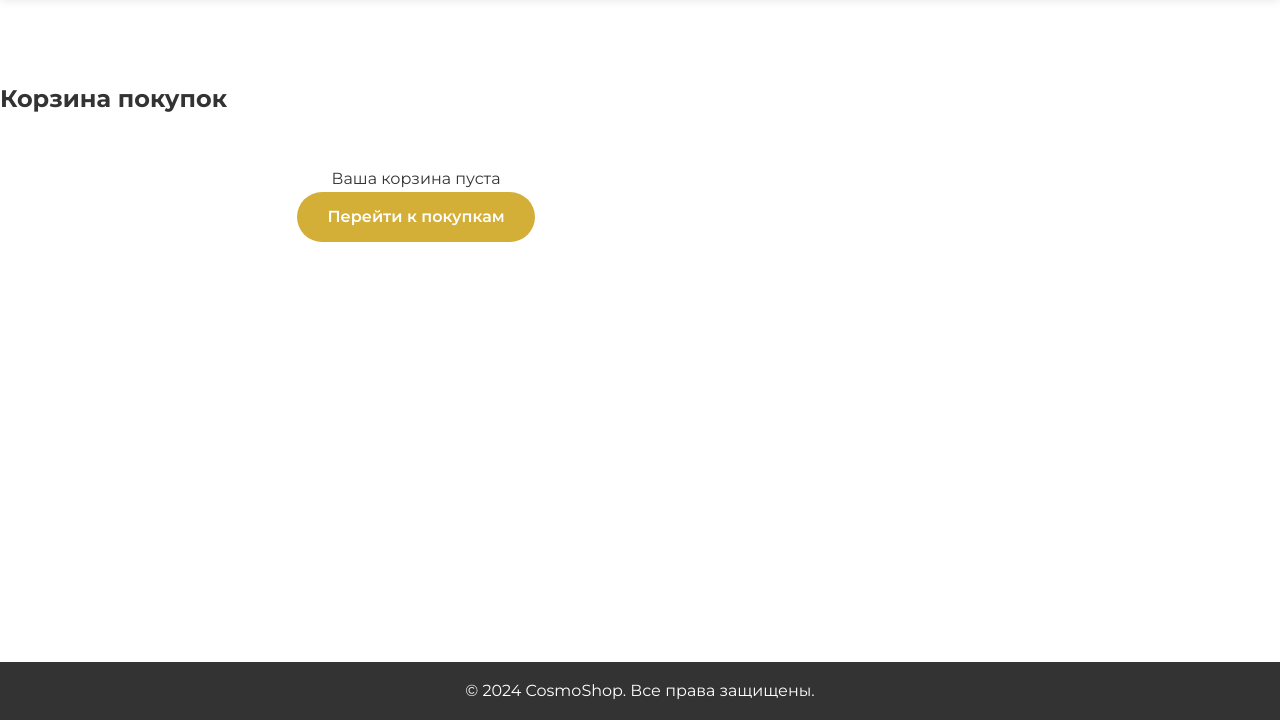
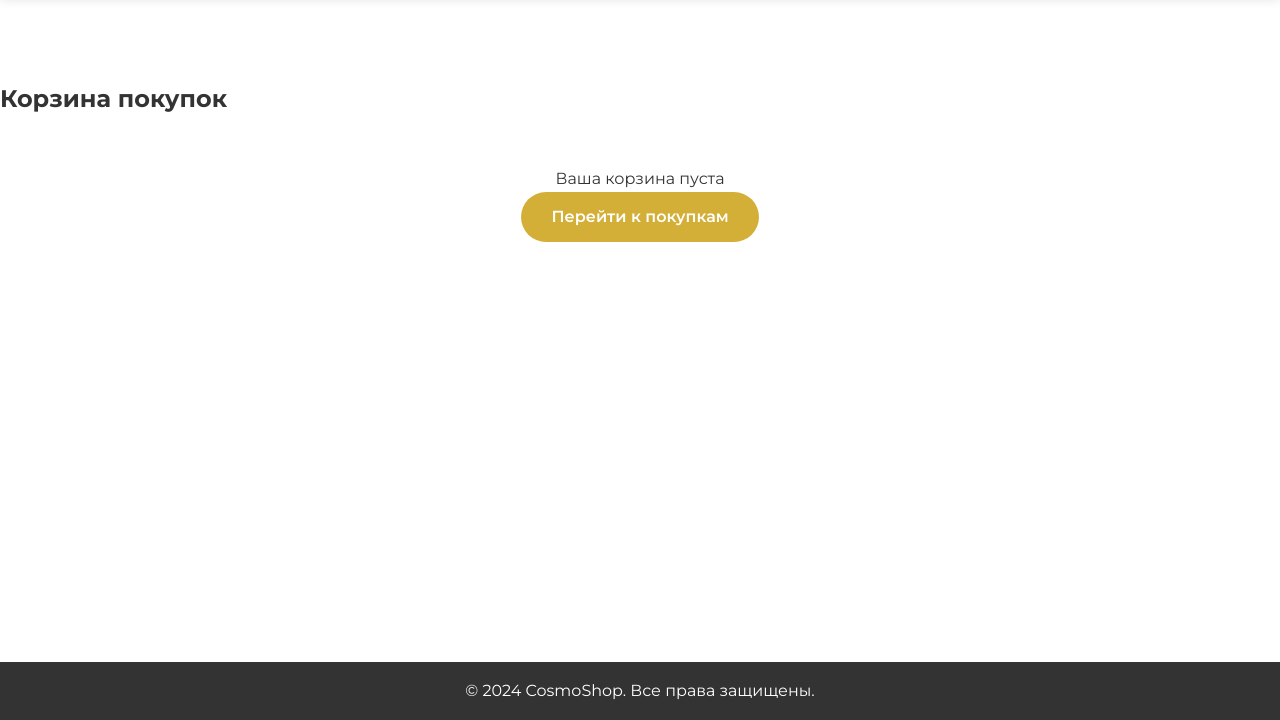
Before and after one commit to Victory-wvw/CosmoShop, a website: page cart.html in a window 1280 px wide. Shown: the part 80-800 px from the top of the page. Drawn offline with nearby package versions, Linux system fonts and the light colour scheme.

Commit message:
Update cart.html

```diff
--- a/cart.html
+++ b/cart.html
@@ -29,7 +29,6 @@
             <div class="container">
                 <h2>Корзина покупок</h2>
 
-                <div class="cart-content">
                 <div class="cart-items" id="cartItems">
     <div class="empty-cart" id="emptyCart">
         <p>Ваша корзина пуста</p>
```
Lines whose indentation alone changed are shown as unchanged.
